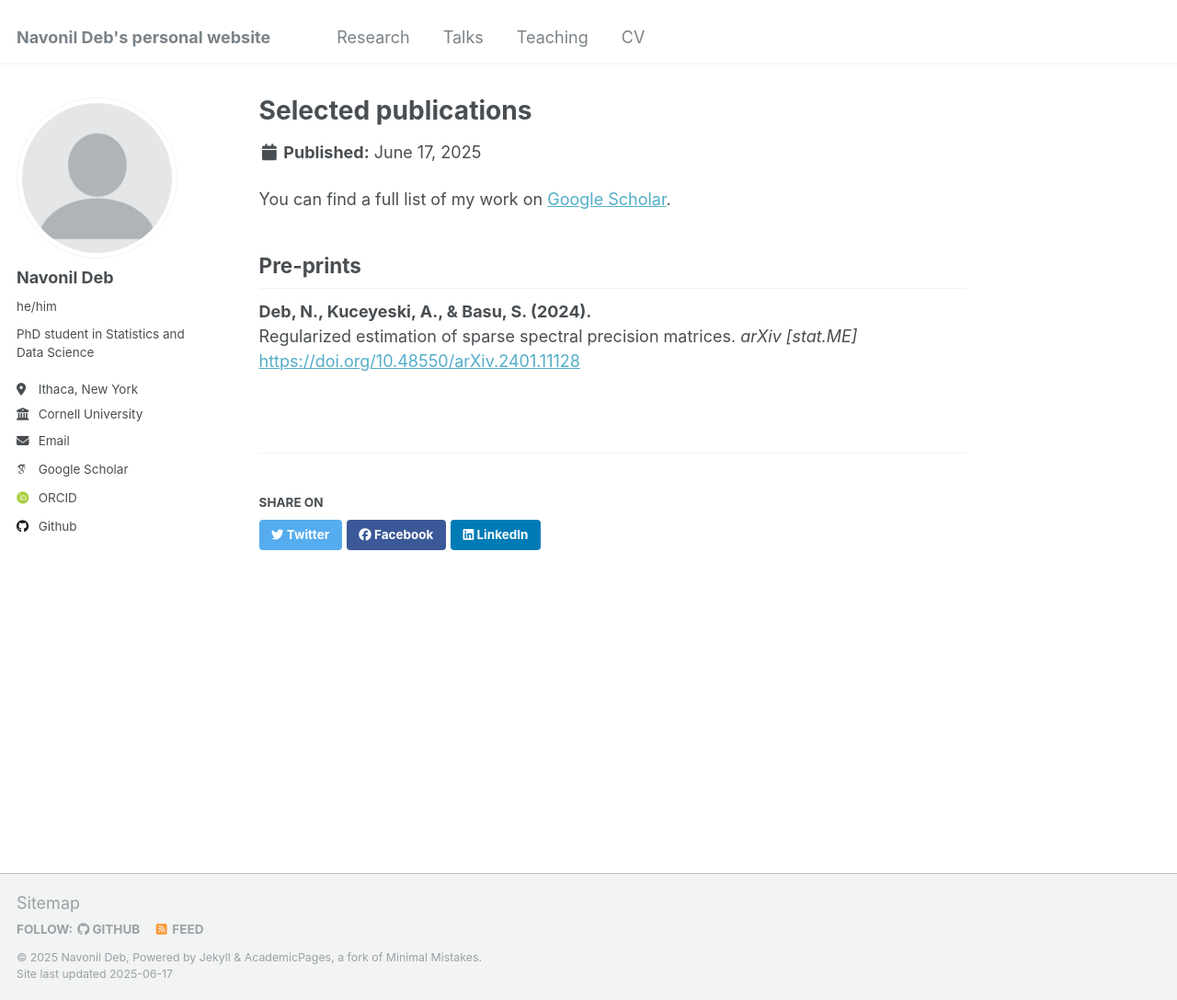
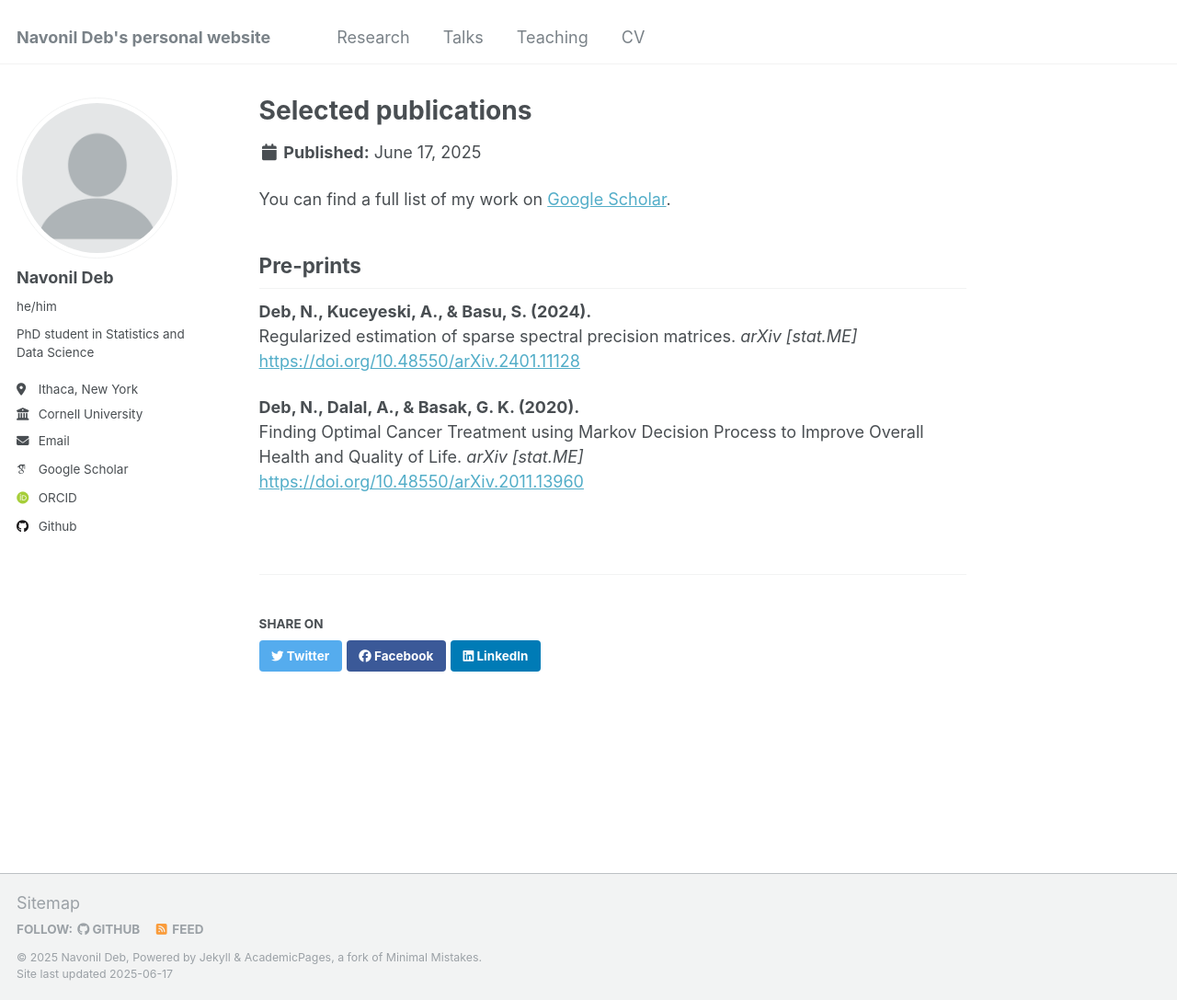
Before and after one commit to navonildeb/navonildeb.github.io, a Jekyll site: the page built from _publications/publications.md, in a window 1280 px wide and 1087 px high. Shown: the whole window at 92% size. Built offline with Jekyll 4.4.1, drawn with Linux system fonts in a browser that asks for light colours; some web fonts are replaced.

Commit message:
Update publications.md

```diff
--- a/_publications/publications.md
+++ b/_publications/publications.md
@@ -13,3 +13,9 @@ You can find a full list of my work on [Google Scholar](https://scholar.google.c
 Regularized estimation of sparse spectral precision matrices.
 *arXiv [stat.ME]*
 [https://doi.org/10.48550/arXiv.2401.11128](https://doi.org/10.48550/arXiv.2401.11128)
+
+
+**Deb, N., Dalal, A., & Basak, G. K. (2020).**
+Finding Optimal Cancer Treatment using Markov Decision Process to Improve Overall Health and Quality of Life.
+*arXiv [stat.ME]*
+[https://doi.org/10.48550/arXiv.2011.13960](https://doi.org/10.48550/arXiv.2011.13960)
```
